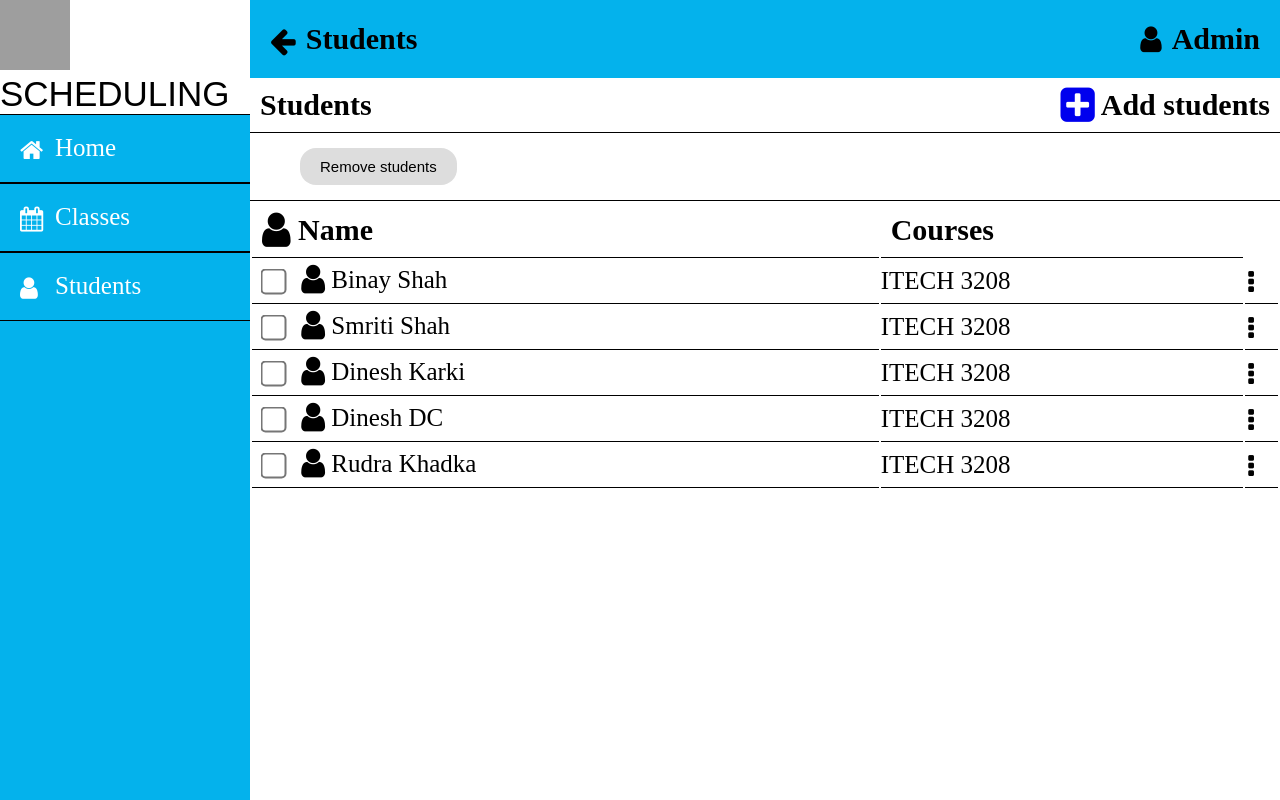
After one commit to karkid5/ITECH3208project1, a PHP site: page /students.html in a window 1280 px wide. The commit adds this page. Run offline with PHP 8.4, Linux system fonts and the light colour scheme; grey boxes are pictures that could not be loaded.

Commit message:
students page codes
only students page

```diff
--- /dev/null
+++ b/script.js
@@ -0,0 +1,24 @@
+function back() {
+    window.history.back();
+}
+function notaddedstudents(){
+    location.replace("Not added students List page")
+}
+/* When the user clicks on the button,
+toggle between hiding and showing the dropdown content */
+function myFunction() {
+    document.getElementById("myDropdown").classList.toggle("show");
+  }
+  // Close the dropdown menu if the user clicks outside of it
+window.onclick = function(event) {
+    if (!event.target.matches('.dropbtn')) {
+      var dropdowns = document.getElementsByClassName("dropdown-content");
+      var i;
+      for (i = 0; i < dropdowns.length; i++) {
+        var openDropdown = dropdowns[i];
+        if (openDropdown.classList.contains('show')) {
+          openDropdown.classList.remove('show');
+        }
+      }
+    }
+  }
--- /dev/null
+++ b/students.html
@@ -0,0 +1,147 @@
+<!DOCTYPE html>
+<html>
+    <head>
+        <meta charset="UTF-8">
+        <meta name="viewport" content="width=device-width, initial-scale=1">
+        <link rel="stylesheet" href="https://cdnjs.cloudflare.com/ajax/libs/font-awesome/4.7.0/css/font-awesome.min.css">
+        <link rel="stylesheet" href="style.css">
+
+        <title>Admin</title>
+    </head>
+    <body>
+
+        <div class="sidebar">
+            <div class="website">
+                <img src="schedule_logo-01.png" alt="Logo" style="width:70px;height:70px;">
+                <span class="websitename" >SCHEDULING</span>
+            </div>
+
+            <ul>
+                <li><a href="#"><i class="fa fa-home fa-lg"></i><span class="linkpage">Home</span></a></li>
+                <li><a href="#"><i class="fa fa-calendar fa-lg"></i><span class="linkpage">Classes</span></a></li>
+                <li><a href="#"><i class="fa fa-user fa-lg"></i><span class="linkpage">Students</span></a></li>
+            </ul>
+        </div>
+
+       <div >
+            <!--Students list page-->
+            <section class="student-section">
+            <nav>
+                <div class="sidebar-button">
+                    <a href="#" onclick="back()">
+                    <i class="fa fa-arrow-left fa-lg"></i></a>
+                    <span class="text">Students</span>
+                </div>
+                <div class="profile-details">
+
+                    <i class="fa fa-user fa-lg"></i>
+                    <span class="admin-name">Admin</span>
+
+                </div>
+            </nav>
+                <!--Student page content-->
+                    <div class="addingstudents">
+                        <div class="Student">
+                            <span class="text">Students</span>
+                        </div>
+                        <div class="addstudents">
+                            <a href="#" onclick="notaddedstudents()">
+                                <i class="fa fa-plus-square fa-lg"></i> </a>
+                                <span class="text">Add students</span>
+                        </div>
+                    </div>
+
+                        <!--actions tab-->
+                    <div class="action">
+
+                        <button class="remove">Remove students</button>
+                    </div>
+                          <!--List of Students-->
+                <div   class="List">
+                    <div class="StudentList">
+         <table>
+                <tr>
+
+                       <th> <i class="fa fa-user fa-lg" ></i>
+                    Name</th>
+                    <th>Courses</th>
+                </tr>
+
+                    <tr>
+                            <td>
+                                <input type="checkbox" class="largerCheckbox" name="Checkbox3" >
+                    <i class="fa fa-user fa-lg"></i>
+                    Binay Shah</td>
+                   <td> ITECH 3208</td>
+                   <td>
+                       <a href="#" onclick="myFunction()" class="dropbtn"><i class="fa fa-ellipsis-v fa-lg">
+
+                       </i> <div id="myDropdown" class="dropdown-content">Remove</a></div></a>
+
+                    </td>
+                   </tr>
+
+
+                    <tr>
+                        <td>
+                            <input type="checkbox" class="largerCheckbox" name="Checkbox4" >
+                    <i class="fa fa-user fa-lg"></i>
+                    Smriti Shah</td>
+                    <td>ITECH 3208</td>
+                    <td>
+                        <a href="#" onclick="myFunction()" class="dropbtn"><i class="fa fa-ellipsis-v fa-lg">
+
+                        </i> <div id="myDropdown" class="dropdown-content">Remove</a></div></a>
+
+                     </td>
+                    </tr>
+
+                        <tr>
+                            <td><input type="checkbox" class="largerCheckbox" name="Checkbox5" >
+                    <i class="fa fa-user fa-lg"></i>
+                    Dinesh Karki</td>
+                    <td> ITECH 3208</td>
+                    <td>
+                        <a href="#" onclick="myFunction()" class="dropbtn"><i class="fa fa-ellipsis-v fa-lg">
+
+                        </i> <div id="myDropdown" class="dropdown-content">Remove</a></div></a>
+
+                     </td>
+                    </tr>
+
+                <tr>
+                    <td>
+                        <input type="checkbox" class="largerCheckbox" name="Checkbox6" >
+                <i class="fa fa-user fa-lg"></i>
+                Dinesh DC</td>
+                <td>ITECH 3208</td>
+                <td>
+                    <a href="#" onclick="myFunction()" class="dropbtn"><i class="fa fa-ellipsis-v fa-lg">
+
+                    </i> <div id="myDropdown" class="dropdown-content">Remove</a></div></a>
+
+                 </td>
+                </tr>
+
+                    <tr>
+                        <td><input type="checkbox" class="largerCheckbox" name="Checkbox7" >
+                <i class="fa fa-user fa-lg"></i>
+                Rudra Khadka</td>
+                <td> ITECH 3208</td>
+                <td>
+                    <a href="#" onclick="myFunction()" class="dropbtn"><i class="fa fa-ellipsis-v fa-lg">
+
+                    </i> <div id="myDropdown" class="dropdown-content">Remove</a></div></a>
+
+                 </td>
+                </tr>
+            </a>
+
+
+            </table>
+                </div>
+
+            </section>
+      <script src="script.js"></script>
+        </body>
+        </html>
--- a/style.css
+++ b/style.css
@@ -1,59 +1,225 @@
-body
-{
+
+*{
     margin: 0;
     padding: 0;
-    background-color:#FFFFFF;
-    font-family: 'Arial';
+    list-style: none;
+    text-decoration: none;
 }
-.login{
-        width: 382px;
-        overflow: hidden;
-        margin: auto;
-        margin: 20 0 0 450px;
-        padding: 80px;
-        background: #0000FF;
-        border-radius: 15px ;
+/*.sidebar.nav css*/
+
+.sidebar{
+    position:fixed;
+
+    width: 250px;
+    height: 100%;
+    background: rgb(4, 178, 236);
+    transition: all 0.5s ease;
+}
+
+
+.sidebar ul a {
+    display: block;
+    height: 100%;
+    width: 100%;
+    line-height: 65px;
+    font-size: 20px;
+    color: white;
+    padding-left: 20px;
+    box-sizing: border-box;
+    border-top: 1px solid black;
+    border-bottom: 1px solid black;
+    transition: 0.3s;
+}
+
+ul li:hover a{
+    padding-left: 10px;
+    background: rgb(8, 8, 255);
+}
+
+.sidebar ul a i{
+    align-content: left;
+    margin-right: 15px;
+    width: 20px;
+
+    font-size: 25px;
 
 }
-h2{
+.sidebar li .linkpage{
     text-align: center;
-    color: #FFFFFF;
-    padding: 20px;
-}
-label{
-    color: #FFFFFF;
-    font-size: 17px;
-}
-#Uname{
-    width: 300px;
-    height: 30px;
-    border: none;
-    border-radius: 3px;
-    padding-left: 8px;
-}
-#Pass{
-    width: 300px;
-    height: 30px;
-    border: none;
-    border-radius: 3px;
-    padding-left: 8px;
-
-}
-#log{
-    width: 300px;
-    height: 30px;
-    border: none;
-    border-radius: 17px;
-    padding-left: 7px;
-    color: blue;
+    font-size: 25px;
 
 
 }
-span{
-    color: white;
-    font-size: 17px;
+
+/*websitename.css*/
+.website{
+    background: white;
 }
-a{
-    float: right;
+.websitename{
+   align-content: center;
+    font-size: 35px;
+    font-family: fantasy;
+
+}
+/*Students page css*/
+.student-section{
+    background: white;
+    position: relative;
+    min-height: 100vh;
+    width: calc(100% - 250px);
+    left: 250px;
+    transition: all 0.5s ease;
+}
+
+.student-section nav{
+    height: 77.5px;
+    background: rgb(4, 178, 236);
+    padding: 0 20px;
+    display: flex;
+    align-items: center;
+
+    justify-content: space-between;
+}
+.student-section nav .sidebar-button{
+        display: flex;
+        align-items:center;
+        font-size: 30px;
+        font-weight: 600;
+}
+.student-section nav .sidebar-button i{
+    font-size: 30px;
+    margin-right: 10px;
+
+
+    color: black;
+}
+nav .profile-details{
+        display: flex;
+        align-items:center;
+        font-size: 30px;
+        font-weight: 600;
+}
+nav .profile-details i{
+    font-size: 30px;
+    margin-right: 10px;
+
+}
+/*adding students menu*/
+.addingstudents{
+        display: flex;
+        align-items:center;
+        font-size: 30px;
+        font-weight: 600 ;
+        justify-content: space-between;
+        box-sizing: border-box;
+
+        border-bottom: 1px solid black;
+        padding: 10px;
+    }
+
+
+/*pill button*/
+input.largerCheckbox {
+    transform : scale(2);
+    margin: 15px;
+}
+.action {
+        display: flex;
+        align-items:center;
+
+
+        box-sizing: border-box;
+
+        border-bottom: 1px solid black;
+        padding: 15px;
+
+}
+
+.remove{
+    background-color: #ddd;
+    border: none;
+    margin-left: 35px;
+    color: black;
+    padding: 10px 20px 10px 20px;
+    text-align: center;
+    font-size: 15px ;
+    text-decoration: none;
+    display: inline-block;
+
+    cursor: pointer;
+    border-radius: 16px;
+
+  }
+
+  .remove:hover {
+    background-color: rgb(4, 178, 236);
+  }
+  /*List of students*/
+  .List table{
+    font-size: 30px;
+    width: 100%;
+  }
+  tr{
+      text-align:left;
+     border-collapse: unset;
+  }
+  table{
+    width: 100%;
+  }
+  th{
+
+
+    padding: 10px;
+    border-bottom: 1px solid black;
+  }
+  td{ font-size: 25px;
+    border-bottom: 1px solid black;
+  }
+
+  /*Dropdown button*/
+  /* Dropdown Button */
+.dropbtn {
+    background-color: white;
+    color: black;
+    padding: 3px;
+    font-size: 20px;
+    border: none;
+    cursor: pointer;
+  }
+
+  /* Dropdown button on hover & focus */
+  .dropbtn:hover, .dropbtn:focus {
     background-color: grey;
-}
+  }
+
+  /* The container <div> - needed to position the dropdown content */
+  .dropdown {
+    position: left;
+    display: inline-block;
+    border-spacing: 0px;
+  }
+
+  /* Dropdown Content (Hidden by Default) */
+  .dropdown-content {
+   display: none;
+    position:left;
+    background-color: #f1f1f1;
+    min-width: 0px;
+
+    z-index: 1;
+  }
+
+  /* Links inside the dropdown */
+  .dropdown-content a {
+
+    color: black;
+    padding: 5px;
+    text-decoration: none;
+   display: inline-block;
+  }
+
+  /* Change color of dropdown links on hover */
+  .dropdown-content a:hover {background-color: rgb(4, 178, 236)}
+
+  /* Show the dropdown menu (use JS to add this class to the .dropdown-content container when the user clicks on the dropdown button) */
+  .show {display:block;}
```
